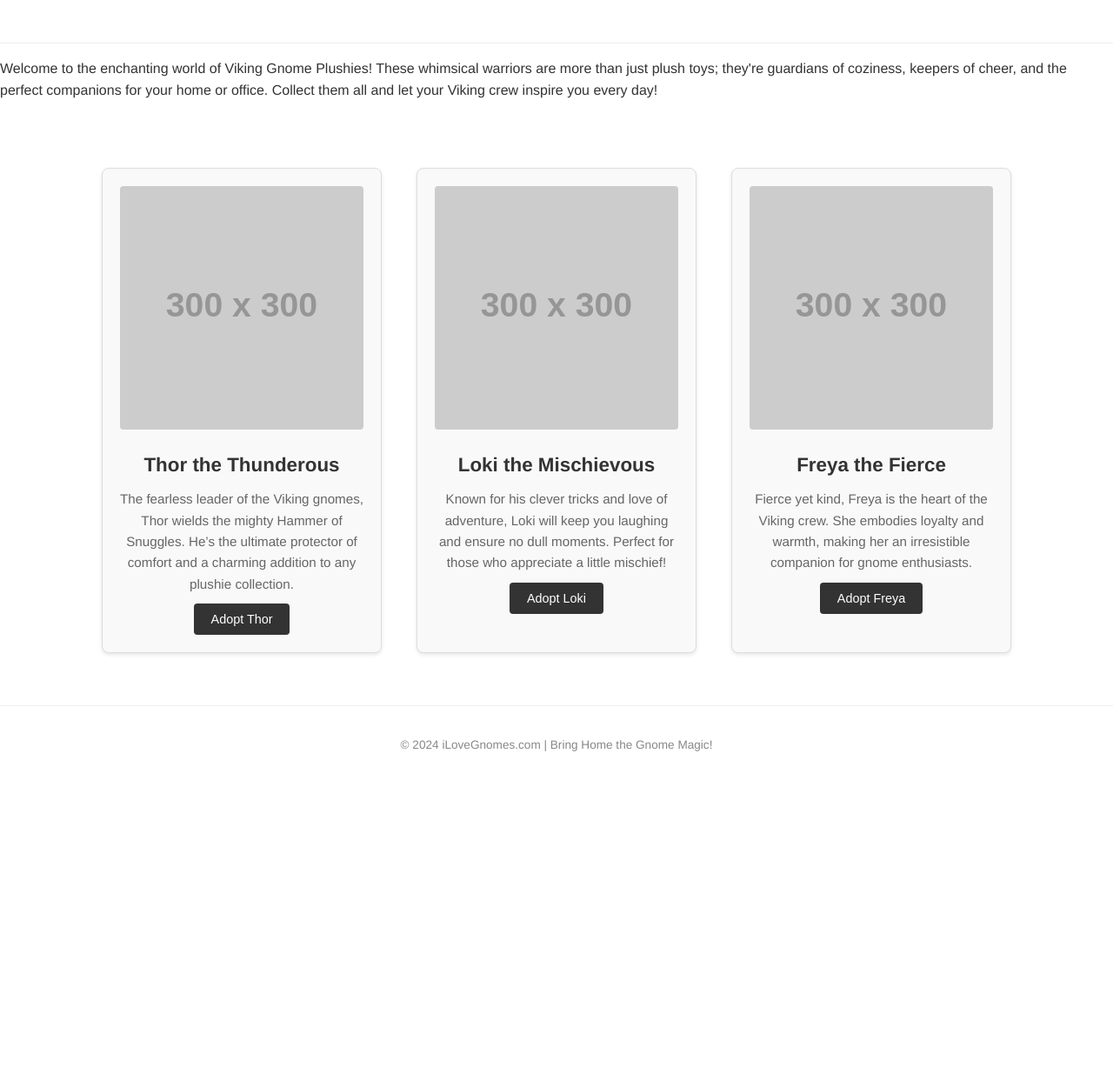
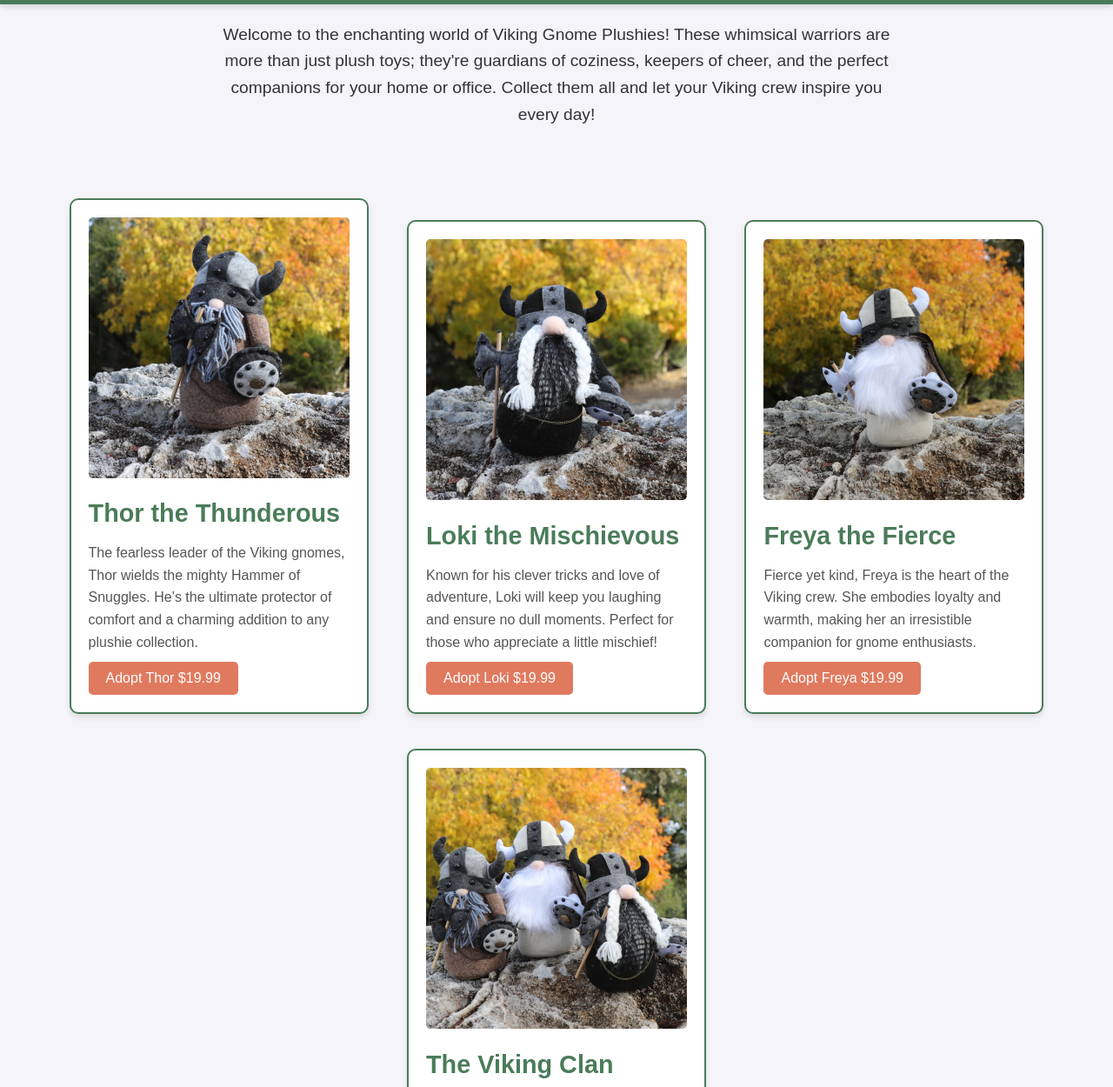
Before and after one commit to stuartervine/ilovegnomes, a plain HTML site: page docs/index.html in a window 1280 px wide. Shown: the part 140-1390 px from the top of the page at 87% size. Before the commit the page ends 1041 px from the top, so only its background shows below. Drawn offline with Linux system fonts and the light colour scheme; placeholder pictures from the web are drawn by us.

Commit message:
Updating site to have images and prices

```diff
--- a/docs/index.html
+++ b/docs/index.html
@@ -6,80 +6,90 @@
     <title>iLoveGnomes.com - Viking Gnome Plushies</title>
     <style>
         body {
-            font-family: 'Helvetica Neue', Arial, sans-serif;
+            font-family: 'Arial', sans-serif;
             margin: 0;
             padding: 0;
-            background-color: #ffffff;
-            color: #333333;
+            background-color: #f4f4f9;
+            color: #333;
             line-height: 1.6;
+            text-align: center;
         }
         header {
-            text-align: center;
-            padding: 40px 20px;
-            border-bottom: 1px solid #eeeeee;
+            background-color: #4a7c59;
+            padding: 20px 0;
+            box-shadow: 0 4px 6px rgba(0, 0, 0, 0.1);
+            color: white;
         }
         header h1 {
-            font-size: 2em;
+            font-size: 2.5em;
             margin: 0;
         }
         header p {
-            font-size: 1em;
-            color: #555555;
+            font-size: 1.2em;
+            margin: 10px 0 0;
+        }
+        .intro-section {
+            padding: 20px 40px;
+        }
+        .intro-section p {
+            max-width: 800px;
+            margin: 0 auto;
+            font-size: 1.2em;
         }
         .gnomes-section {
-            display: flex;
-            flex-wrap: wrap;
-            justify-content: center;
             padding: 40px 20px;
         }
         .gnome-card {
-            background-color: #f9f9f9;
-            border: 1px solid #dddddd;
-            border-radius: 8px;
-            width: 280px;
+            display: inline-block;
+            background-color: #fff;
+            border: 2px solid #4a7c59;
+            border-radius: 10px;
+            width: 300px;
             margin: 20px;
             padding: 20px;
-            text-align: center;
-            box-shadow: 0 2px 4px rgba(0, 0, 0, 0.1);
-            transition: box-shadow 0.2s;
+            text-align: left;
+            box-shadow: 0 4px 6px rgba(0, 0, 0, 0.1);
+            transition: transform 0.2s, box-shadow 0.2s;
         }
         .gnome-card:hover {
-            box-shadow: 0 4px 8px rgba(0, 0, 0, 0.2);
+            transform: scale(1.05);
+            box-shadow: 0 6px 10px rgba(0, 0, 0, 0.2);
         }
         .gnome-card img {
             max-width: 100%;
-            height: auto;
-            border-radius: 4px;
+            border-radius: 5px;
         }
         .gnome-card h3 {
-            margin: 15px 0 10px;
-            font-size: 1.4em;
-            color: #333333;
+            margin: 10px 0;
+            font-size: 1.8em;
+            color: #4a7c59;
         }
         .gnome-card p {
-            font-size: 0.95em;
-            color: #666666;
+            font-size: 1em;
             margin: 10px 0;
+            color: #555;
         }
         .gnome-card button {
-            background-color: #333333;
-            color: #ffffff;
+            background-color: #e07a5f;
+            color: white;
             padding: 10px 20px;
             border: none;
-            border-radius: 4px;
-            font-size: 0.9em;
+            border-radius: 5px;
+            font-size: 1em;
             cursor: pointer;
-            transition: background-color 0.2s;
+            transition: background-color 0.3s;
         }
         .gnome-card button:hover {
-            background-color: #555555;
+            background-color: #d06648;
         }
         footer {
-            text-align: center;
-            padding: 20px;
-            font-size: 0.85em;
-            color: #888888;
-            border-top: 1px solid #eeeeee;
+            background-color: #4a7c59;
+            color: white;
+            padding: 10px 0;
+            margin-top: 20px;
+        }
+        footer p {
+            margin: 0;
         }
     </style>
 </head>
@@ -100,40 +110,50 @@
 <section class="gnomes-section">
     <!-- Gnome 1 -->
     <div class="gnome-card">
-        <img src="https://via.placeholder.com/300" alt="Thor the Thunderous">
+        <img src="imgs/thor-small.jpg" alt="Thor the Thunderous">
         <h3>Thor the Thunderous</h3>
         <p>
             The fearless leader of the Viking gnomes, Thor wields the mighty Hammer of Snuggles. He’s the ultimate protector
             of comfort and a charming addition to any plushie collection.
         </p>
-        <button>Adopt Thor</button>
+        <button>Adopt Thor $19.99</button>
     </div>
 
     <!-- Gnome 2 -->
     <div class="gnome-card">
-        <img src="https://via.placeholder.com/300" alt="Loki the Mischievous">
+        <img src="imgs/loki-small.jpg" alt="Loki the Mischievous">
         <h3>Loki the Mischievous</h3>
         <p>
             Known for his clever tricks and love of adventure, Loki will keep you laughing and ensure no dull moments.
             Perfect for those who appreciate a little mischief!
         </p>
-        <button>Adopt Loki</button>
+        <button>Adopt Loki $19.99</button>
     </div>
 
     <!-- Gnome 3 -->
     <div class="gnome-card">
-        <img src="https://via.placeholder.com/300" alt="Freya the Fierce">
+        <img src="imgs/freya-small.jpg" alt="Freya the Fierce">
         <h3>Freya the Fierce</h3>
         <p>
             Fierce yet kind, Freya is the heart of the Viking crew. She embodies loyalty and warmth, making her an irresistible
             companion for gnome enthusiasts.
         </p>
-        <button>Adopt Freya</button>
+        <button>Adopt Freya $19.99</button>
+    </div>
+
+    <!-- Bundle -->
+    <div class="gnome-card">
+        <img src="imgs/bundle-small.jpg" alt="All the Vikings">
+        <h3>The Viking Clan</h3>
+        <p>
+            Collect them all at once to have the full clan in your home.
+        </p>
+        <button>Adopt The Clan $49.99</button>
     </div>
 </section>
 
 <footer>
-    <p>© 2024 iLoveGnomes.com | Bring Home the Gnome Magic!</p>
+    <p>© 2024 iLoveGnomes.com | Bring Home the Gnome!</p>
 </footer>
 </body>
 </html>
```
